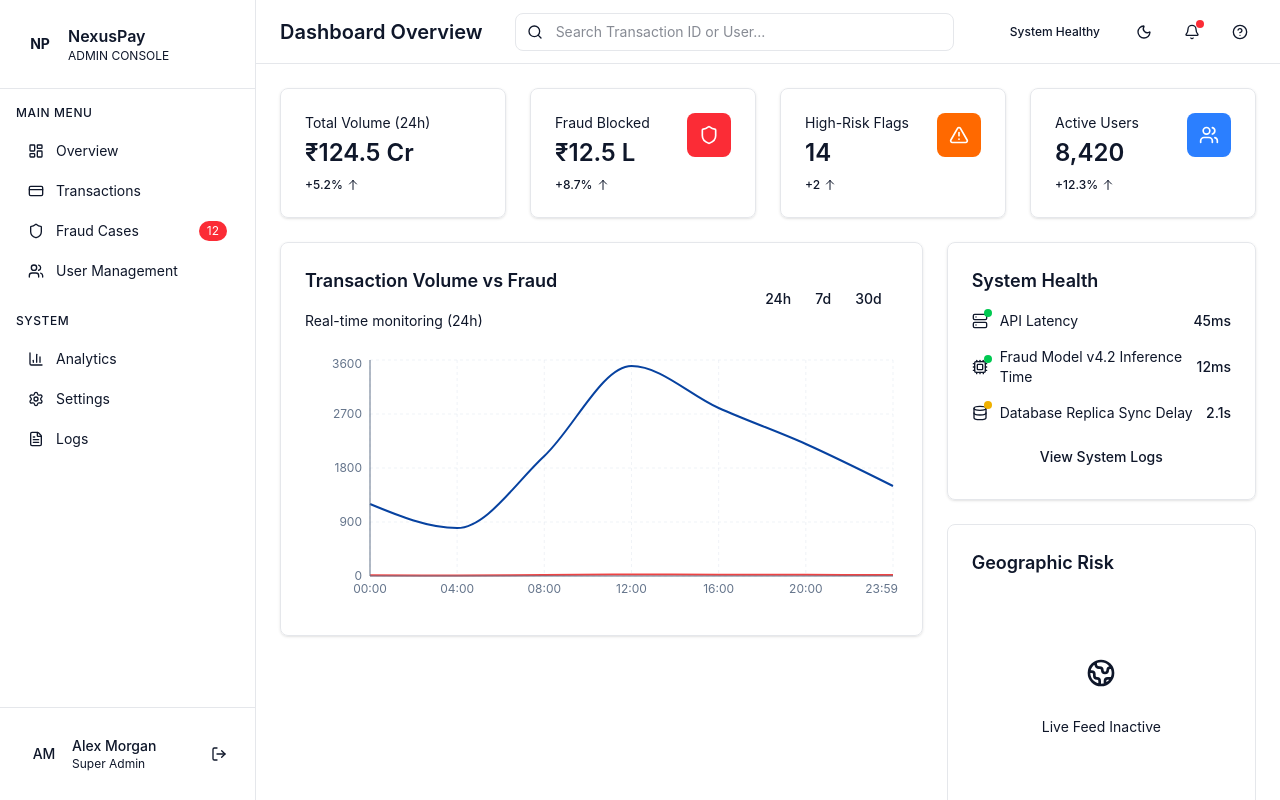
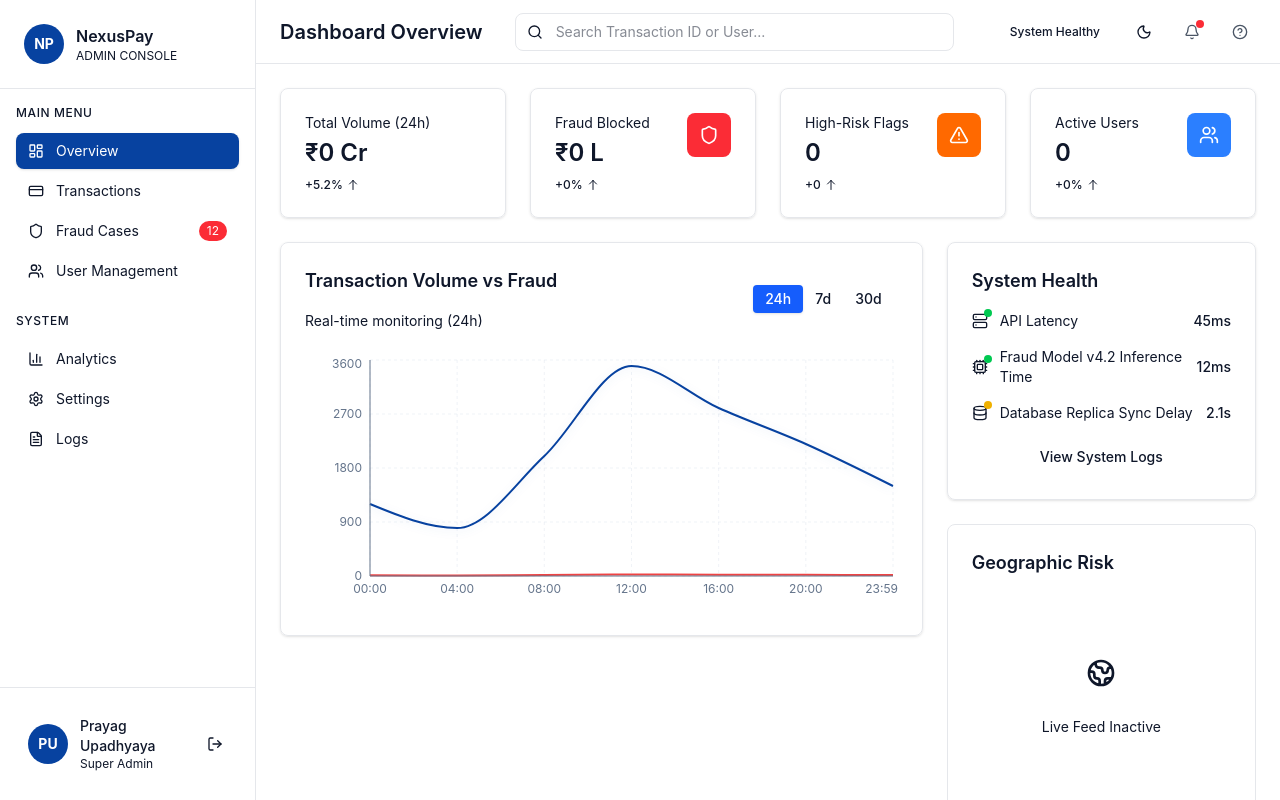
Before and after one commit to prayagupa23/heisenbug-admin, a Next.js app: page / in a window 1280 px wide. Built offline with nearby package versions, Linux system fonts and the light colour scheme.

Commit message:
UI Fixes

```diff
--- a/src/app/page.js
+++ b/src/app/page.js
@@ -12,7 +12,7 @@ export default function Dashboard() {
   const kpiData = [
     {
       title: 'Total Volume (24h)',
-      value: '₹124.5 Cr',
+      value: '₹0 Cr',
       change: '+5.2%',
       changeType: 'positive',
       icon: 'Monitor',
@@ -20,24 +20,24 @@ export default function Dashboard() {
     },
     {
       title: 'Fraud Blocked',
-      value: '₹12.5 L',
-      change: '+8.7%',
+      value: '₹0 L',
+      change: '+0%',
       changeType: 'positive',
       icon: 'Shield',
       iconColor: 'bg-red-500'
     },
     {
       title: 'High-Risk Flags',
-      value: '14',
-      change: '+2',
+      value: '0',
+      change: '+0',
       changeType: 'positive',
       icon: 'AlertTriangle',
       iconColor: 'bg-orange-500'
     },
     {
       title: 'Active Users',
-      value: '8,420',
-      change: '+12.3%',
+      value: '0',
+      change: '+0%',
       changeType: 'positive',
       icon: 'Users',
       iconColor: 'bg-blue-500'
--- a/src/components/Header.js
+++ b/src/components/Header.js
@@ -37,7 +37,7 @@ export default function Header() {
         {/* Theme Toggle */}
         <button
           onClick={toggleTheme}
-          className="p-2 rounded-lg hover:bg-accent transition-colors"
+          className="p-2 rounded-lg hover:bg-gray-100 hover:shadow-sm transition-all duration-200"
         >
           {isDark ? (
             <Sun className="w-4 h-4 text-foreground" />
@@ -47,14 +47,14 @@ export default function Header() {
         </button>
 
         {/* Notifications */}
-        <button className="p-2 rounded-lg hover:bg-accent transition-colors relative">
-          <Bell className="w-4 h-4 text-foreground" />
+        <button className="p-2 rounded-lg hover:bg-gray-100 hover:shadow-sm transition-all duration-200 relative">
+          <Bell className="w-4 h-4 text-gray-600" />
           <span className="absolute top-1 right-1 w-2 h-2 bg-red-500 rounded-full"></span>
         </button>
 
         {/* Help */}
-        <button className="p-2 rounded-lg hover:bg-accent transition-colors">
-          <HelpCircle className="w-4 h-4 text-foreground" />
+        <button className="p-2 rounded-lg hover:bg-gray-100 hover:shadow-sm transition-all duration-200">
+          <HelpCircle className="w-4 h-4 text-gray-600" />
         </button>
       </div>
     </div>
--- a/src/components/SecurityAlertsTable.js
+++ b/src/components/SecurityAlertsTable.js
@@ -6,27 +6,27 @@ const alerts = [
   {
     severity: 'critical',
     transactionId: 'TXN-88392-LKA',
-    user: 'John Doe',
+    user: 'Parth Salunke',
     amount: '₹45,000',
-    riskScore: '8.7',
+    riskScore: '89.7',
     flagType: 'Velocity Check Fail',
     action: 'Review'
   },
   {
     severity: 'warning',
     transactionId: 'TXN-10293-MMS',
-    user: 'Jane Smith',
+    user: 'Deep Bandekar',
     amount: '₹12,500',
-    riskScore: '6.2',
+    riskScore: '45.5',
     flagType: 'Device Mismatch',
     action: 'Review'
   },
   {
     severity: 'low',
     transactionId: 'TXN-44512-00P',
-    user: 'Mike Johnson',
+    user: 'Vishesh Kamble',
     amount: '₹3,200',
-    riskScore: '3.1',
+    riskScore: '23.1',
     flagType: 'Unusual Location',
     action: 'Review'
   }
@@ -37,7 +37,7 @@ export default function SecurityAlertsTable() {
     <div className="bg-card border border-border rounded-lg p-6 shadow-sm">
       <div className="flex items-center justify-between mb-4">
         <h2 className="text-lg font-semibold text-foreground mb-4">Recent High-Risk Flags</h2>
-        <button className="flex items-center space-x-1 text-sm text-primary hover:text-primary/80">
+        <button className="flex items-center space-x-1 text-sm text-blue-600 hover:text-blue-700 hover:bg-blue-50 px-2 py-1 rounded transition-all duration-200">
           <span>View All Cases</span>
           <ArrowRight className="w-4 h-4" />
         </button>
@@ -62,7 +62,7 @@ export default function SecurityAlertsTable() {
                 <td className="py-3 px-2 text-sm text-foreground">{alert.riskScore}</td>
                 <td className="py-3 px-2 text-sm text-foreground">{alert.flagType}</td>
                 <td className="py-3 px-2">
-                  <button className="px-3 py-1 text-xs font-medium bg-primary text-primary-foreground rounded hover:bg-primary/90 transition-colors">
+                  <button className="px-3 py-1 text-xs font-medium bg-blue-600 text-white rounded hover:bg-blue-700 hover:shadow-sm transition-all duration-200">
                     {alert.action}
                   </button>
                 </td>
--- a/src/components/Sidebar.js
+++ b/src/components/Sidebar.js
@@ -33,8 +33,8 @@ export default function Sidebar() {
       {/* Logo */}
       <div className="p-6 border-b border-border">
         <div className="flex items-center space-x-3">
-          <div className="w-8 h-8 bg-primary rounded-lg flex items-center justify-center">
-            <span className="text-primary-foreground font-bold text-sm">NP</span>
+          <div className="w-10 h-10 rounded-full flex items-center justify-center" style={{ backgroundColor: '#0742a0' }}>
+            <span className="text-white font-bold text-sm">NP</span>
           </div>
           <div>
             <h1 className="font-semibold text-foreground">NexusPay</h1>
@@ -56,11 +56,12 @@ export default function Sidebar() {
                   key={item.label}
                   onClick={() => setActiveItem(item.label)}
                   className={cn(
-                    "w-full flex items-center justify-between px-3 py-2 rounded-lg text-sm transition-colors",
+                    "w-full flex items-center justify-between px-3 py-2 rounded-lg text-sm transition-all duration-200",
                     index === 0
-                      ? "bg-primary text-primary-foreground"
-                      : "text-muted-foreground hover:text-foreground hover:bg-primary/10"
+                      ? "shadow-sm"
+                      : "text-muted-foreground hover:bg-blue-50 hover:text-blue-700"
                   )}
+                  style={index === 0 ? { backgroundColor: '#0742a0', color: 'white' } : {}}
                 >
                   <div className="flex items-center space-x-3">
                     <item.icon className="w-4 h-4" />
@@ -86,10 +87,10 @@ export default function Sidebar() {
                   key={item.label}
                   onClick={() => setActiveItem(item.label)}
                   className={cn(
-                    "w-full flex items-center justify-between px-3 py-2 rounded-lg text-sm transition-colors",
+                    "w-full flex items-center justify-between px-3 py-2 rounded-lg text-sm transition-all duration-200",
                     false
-                      ? "bg-primary text-primary-foreground"
-                      : "text-muted-foreground hover:text-foreground hover:bg-primary/10"
+                      ? "bg-blue-600 text-white shadow-sm"
+                      : "text-muted-foreground hover:bg-blue-50 hover:text-blue-700"
                   )}
                 >
                   <div className="flex items-center space-x-3">
@@ -106,14 +107,14 @@ export default function Sidebar() {
       {/* User Section */}
       <div className="p-4 border-t border-border">
         <div className="flex items-center space-x-3 p-3 rounded-lg bg-accent">
-          <div className="w-8 h-8 bg-muted rounded-full flex items-center justify-center">
-            <span className="text-muted-foreground text-sm font-medium">AM</span>
+          <div className="w-10 h-10 rounded-full flex items-center justify-center" style={{ backgroundColor: '#0742a0' }}>
+            <span className="text-white font-bold text-sm">PU</span>
           </div>
           <div className="flex-1">
-            <p className="text-sm font-medium text-foreground">Alex Morgan</p>
+            <p className="text-sm font-medium text-foreground">Prayag Upadhyaya</p>
             <p className="text-xs text-muted-foreground">Super Admin</p>
           </div>
-          <button className="text-muted-foreground hover:text-foreground">
+          <button className="text-muted-foreground hover:text-foreground hover:bg-gray-100 p-1 rounded transition-all duration-200">
             <LogOut className="w-4 h-4" />
           </button>
         </div>
--- a/src/components/SystemHealth.js
+++ b/src/components/SystemHealth.js
@@ -47,7 +47,7 @@ export default function SystemHealth() {
         ))}
       </div>
 
-      <button className="w-full mt-4 px-4 py-2 bg-primary text-primary-foreground rounded-lg hover:bg-primary/90 transition-colors text-sm font-medium">
+      <button className="w-full mt-4 px-4 py-2 bg-primary text-primary-foreground rounded-lg hover:bg-primary/90 hover:shadow-sm transition-all duration-200 text-sm font-medium">
         View System Logs
       </button>
     </div>
--- a/src/components/TransactionChart.js
+++ b/src/components/TransactionChart.js
@@ -52,10 +52,10 @@ export default function TransactionChart() {
             <button
               key={filter}
               onClick={() => setActiveFilter(filter)}
-              className={`px-3 py-1 rounded text-sm font-medium transition-colors ${
+              className={`px-3 py-1 rounded text-sm font-medium transition-all duration-200 ${
                 activeFilter === filter
-                  ? 'bg-primary text-primary-foreground'
-                  : 'text-muted-foreground hover:text-foreground'
+                  ? 'bg-blue-600 text-white shadow-sm'
+                  : 'text-muted-foreground hover:bg-blue-50 hover:text-blue-700'
               }`}
             >
               {filter}
@@ -94,6 +94,7 @@ export default function TransactionChart() {
               strokeWidth={2}
               dot={false}
               name="Volume"
+              style={{ filter: 'drop-shadow(0 2px 4px rgba(7, 66, 160, 0.1))' }}
             />
             <Line
               type="monotone"
```
